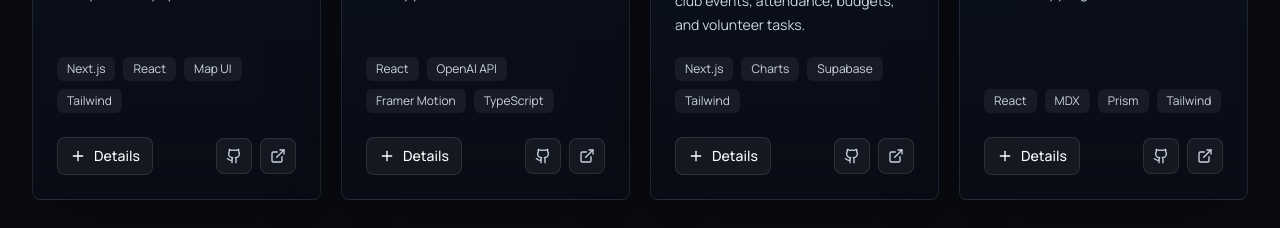
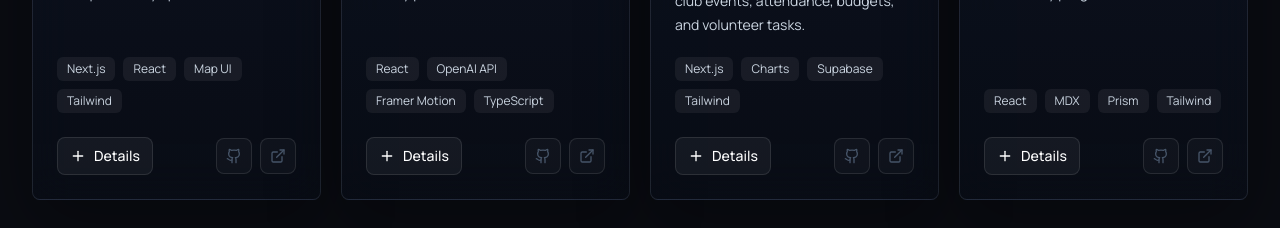
Before and after one commit to YassineBenmansourPoly/Portfolio, a Next.js app: page / in a window 1280 px wide. Shown: the part 1460-1688 px from the top of the page. Built offline with nearby package versions, Linux system fonts and the light colour scheme.

Commit message:
Handle placeholder project links

```diff
--- a/components/ProjectCard.tsx
+++ b/components/ProjectCard.tsx
@@ -11,7 +11,14 @@ type ProjectCardProps = {
   onOpen: (project: Project) => void;
 };
 
+function isPlaceholderUrl(url: string) {
+  return url === "https://github.com" || url === "https://vercel.com" || url === "https://linkedin.com";
+}
+
 export function ProjectCard({ project, featured = false, onOpen }: ProjectCardProps) {
+  const hasGithub = !isPlaceholderUrl(project.github);
+  const hasDemo = !isPlaceholderUrl(project.demo);
+
   return (
     <MotionDiv
       layout
@@ -47,12 +54,24 @@ export function ProjectCard({ project, featured = false, onOpen }: ProjectCardPr
             Details
           </button>
           <div className="flex gap-2">
-            <a className="focus-ring grid h-9 w-9 place-items-center rounded-lg border border-white/10 bg-white/5 text-slate-300 transition hover:text-white" href={project.github} aria-label={`${project.title} GitHub`}>
-              <Github className="h-4 w-4" />
-            </a>
-            <a className="focus-ring grid h-9 w-9 place-items-center rounded-lg border border-white/10 bg-white/5 text-slate-300 transition hover:text-white" href={project.demo} aria-label={`${project.title} live demo`}>
-              <ExternalLink className="h-4 w-4" />
-            </a>
+            {hasGithub ? (
+              <a className="focus-ring grid h-9 w-9 place-items-center rounded-lg border border-white/10 bg-white/5 text-slate-300 transition hover:text-white" href={project.github} target="_blank" rel="noreferrer" aria-label={`${project.title} GitHub`}>
+                <Github className="h-4 w-4" />
+              </a>
+            ) : (
+              <span className="grid h-9 w-9 place-items-center rounded-lg border border-white/10 bg-white/[0.03] text-slate-600" aria-label={`${project.title} GitHub link not added yet`} title="GitHub link not added yet">
+                <Github className="h-4 w-4" />
+              </span>
+            )}
+            {hasDemo ? (
+              <a className="focus-ring grid h-9 w-9 place-items-center rounded-lg border border-white/10 bg-white/5 text-slate-300 transition hover:text-white" href={project.demo} target="_blank" rel="noreferrer" aria-label={`${project.title} live demo`}>
+                <ExternalLink className="h-4 w-4" />
+              </a>
+            ) : (
+              <span className="grid h-9 w-9 place-items-center rounded-lg border border-white/10 bg-white/[0.03] text-slate-600" aria-label={`${project.title} live demo link not added yet`} title="Live demo link not added yet">
+                <ExternalLink className="h-4 w-4" />
+              </span>
+            )}
           </div>
         </div>
       </div>
```
